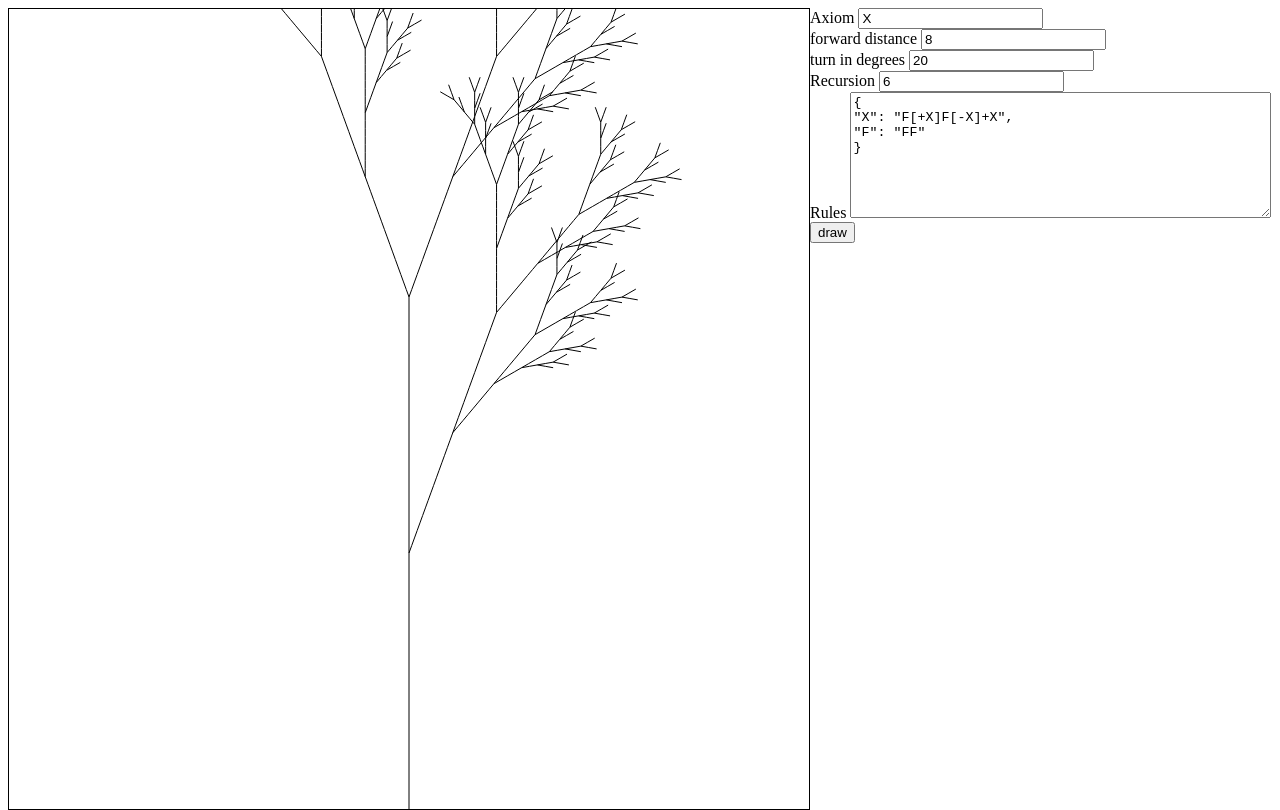
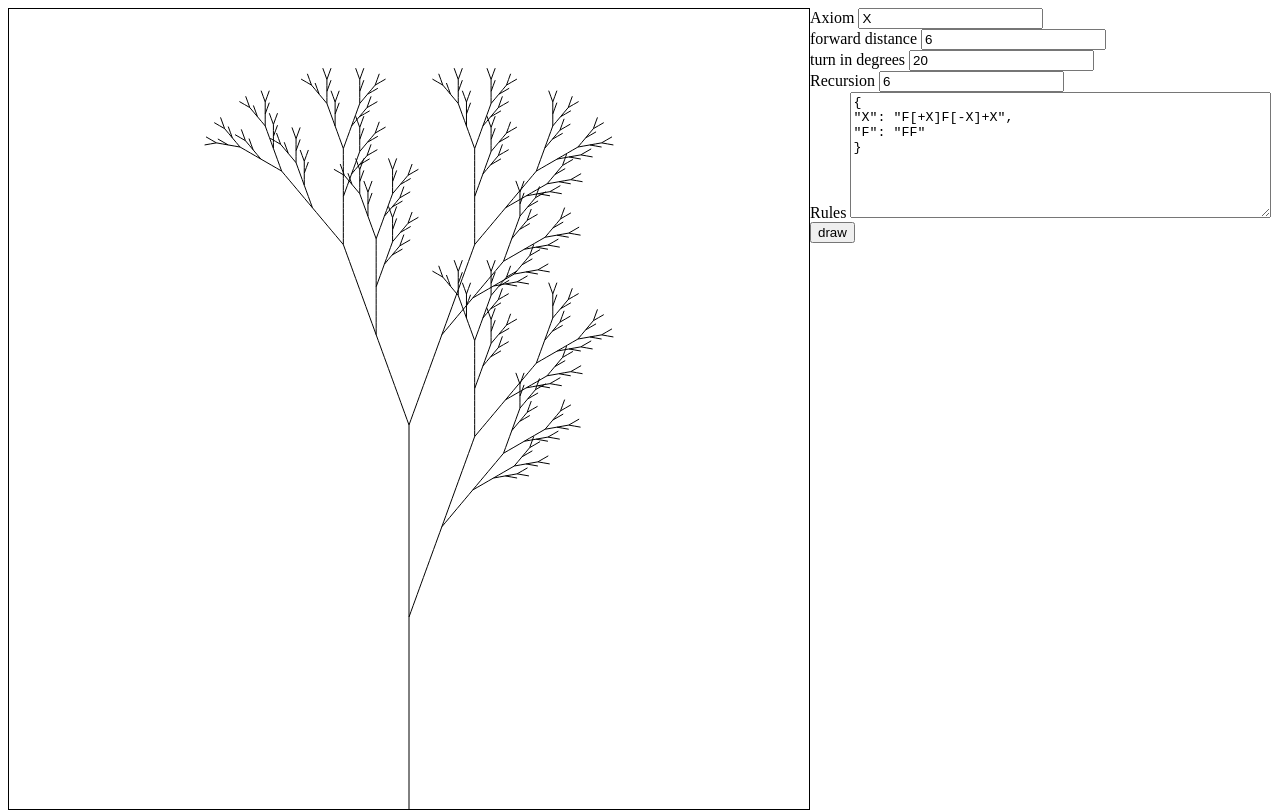
Before and after one commit to yabberyabber/l-systems, a plain HTML site: page index.html in a window 1280 px wide. Drawn offline with Linux system fonts and the light colour scheme.

Commit message:
better default

```diff
--- a/index.html
+++ b/index.html
@@ -7,7 +7,7 @@
         <form onsubmit="handleSubmit()" action='#' >
             Axiom <input id="string" type="text" value="X" />
             <br />
-            forward distance <input id="Fdist" type="text" value="8" />
+            forward distance <input id="Fdist" type="text" value="6" />
             <br />
             turn in degrees <input id="turnDeg" type="text" value="20" />
             <br />
```
